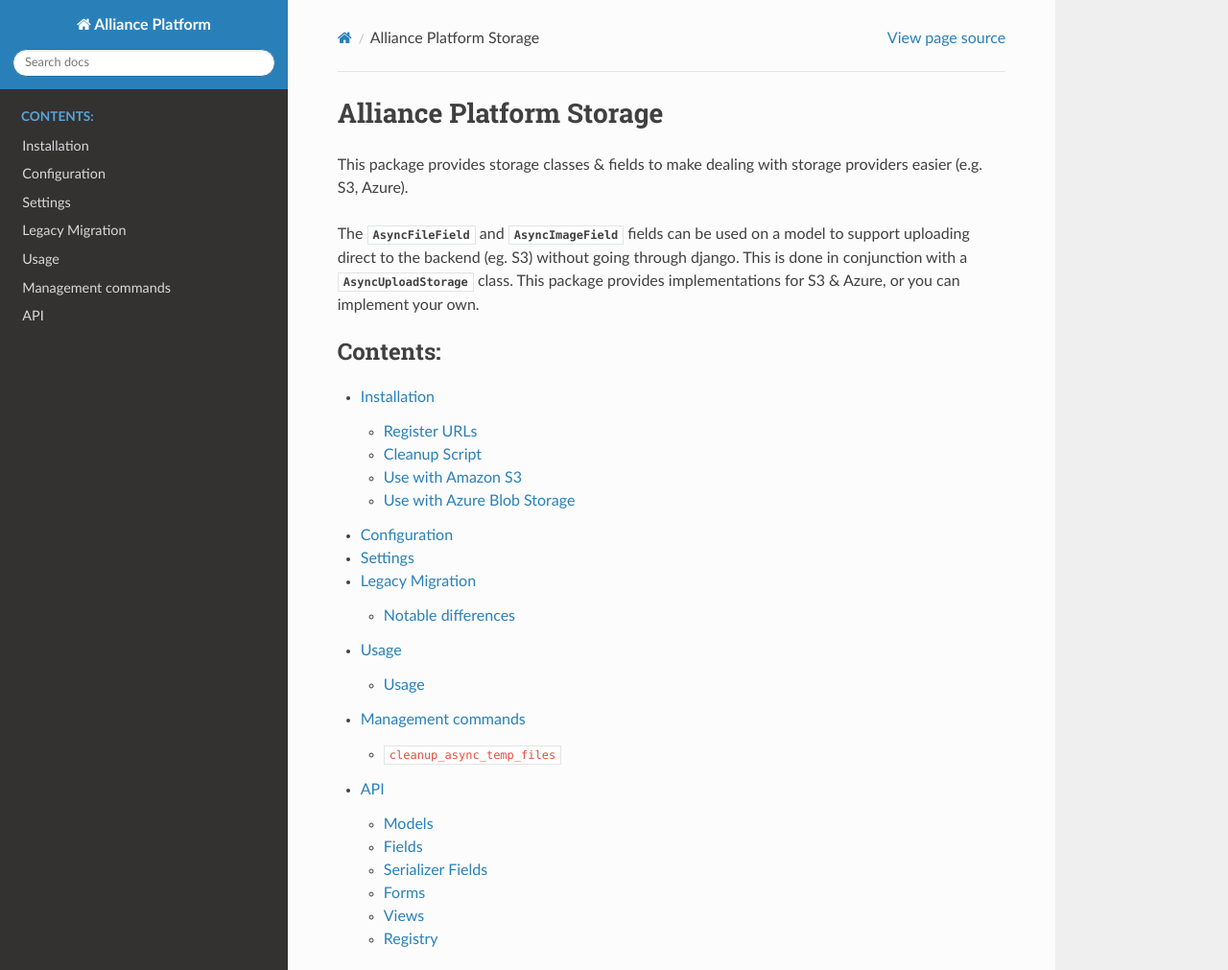
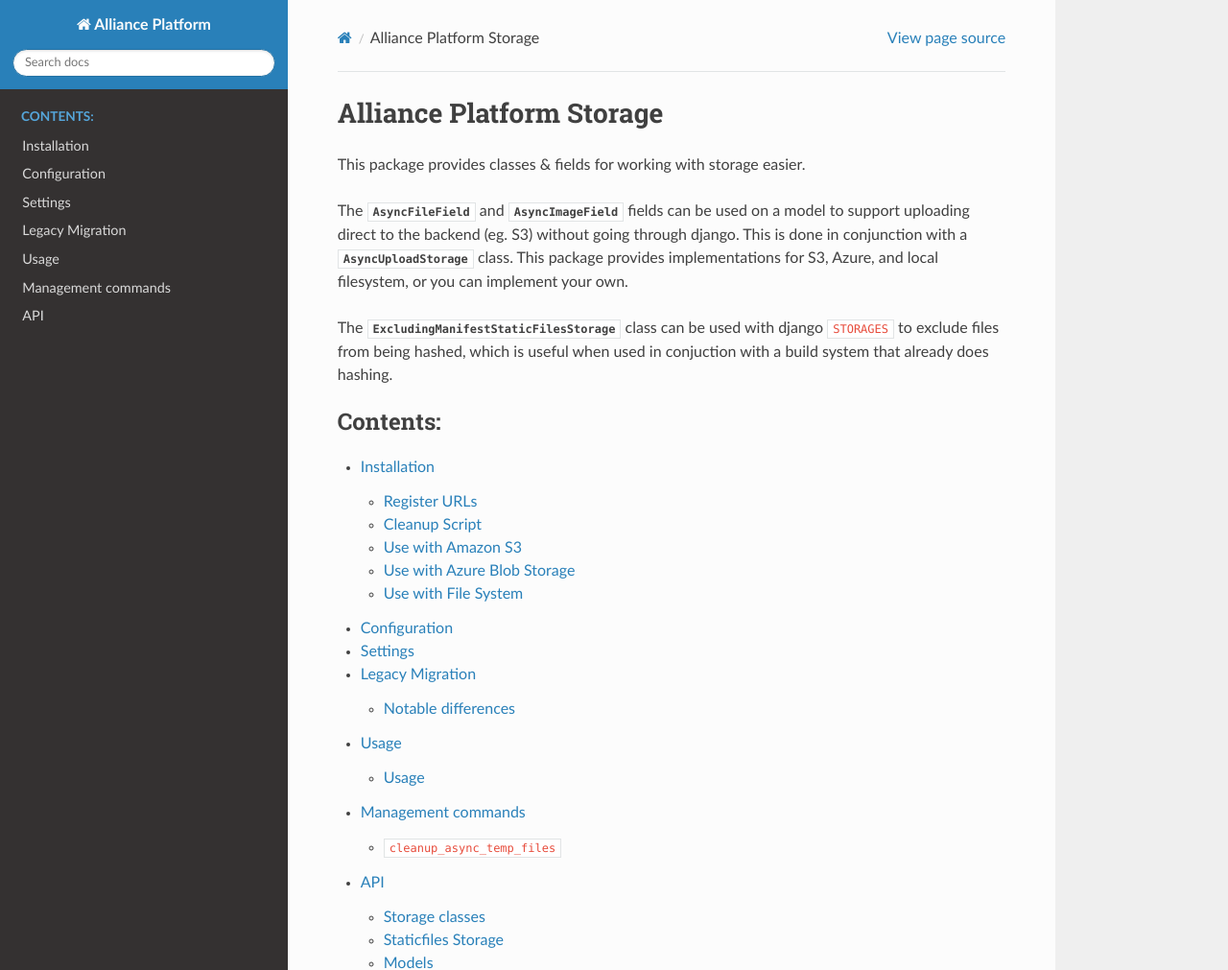
Before and after one commit to AllianceSoftware/alliance-platform-py, a Sphinx documentation site: the page built from packages/ap-storage/docs/index.rst, in a window 1280 px wide and 1400 px high, cut to the strip 0-1011 px from the top of the window. Shown: the whole strip at 96% size. Built offline with Sphinx 7.4.7 and the Read the Docs theme 2.0.0, drawn with Linux system fonts in a browser that asks for light colours; cross-references to code outside the pages are shown as plain code.

Commit message:
doc: doc updates

```diff
--- a/packages/ap-storage/docs/index.rst
+++ b/packages/ap-storage/docs/index.rst
@@ -1,13 +1,16 @@
 Alliance Platform Storage
 =============================================
 
-This package provides storage classes & fields to make dealing with storage providers easier (e.g. S3, Azure).
+This package provides classes & fields for working with storage easier.
 
 The :class:`~alliance_platform.storage.fields.async_file.AsyncFileField` and :class:`~alliance_platform.storage.fields.async_file.AsyncImageField`
 fields can be used on a model to support uploading direct to the backend (eg. S3) without going through django.
 This is done in conjunction with a :class:`~alliance_platform.storage.base.AsyncUploadStorage` class. This package provides
-implementations for S3 & Azure, or you can implement your own.
+implementations for S3, Azure, and local filesystem, or you can implement your own.
 
+The :class:`~alliance_platform.storage.manifest_storage.ExcludingManifestStaticFilesStorage` class can be used with
+django :setting:`STORAGES <django:STORAGES>` to exclude files from being hashed, which is useful when used in conjuction
+with a build system that already does hashing.
 
 .. toctree::
    :maxdepth: 2
```
Also changed, not shown: packages/ap-storage/docs/api.rst (+18 -0 lines), packages/ap-storage/docs/installation.rst (+15 -0 lines), 1 other file.
